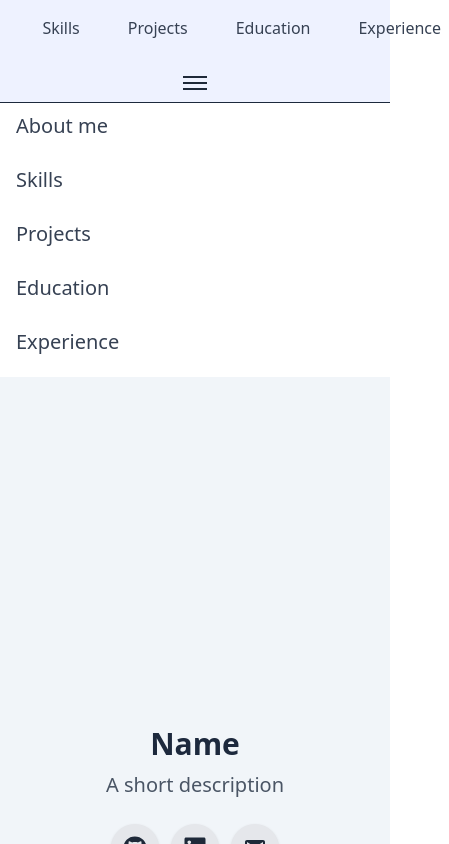
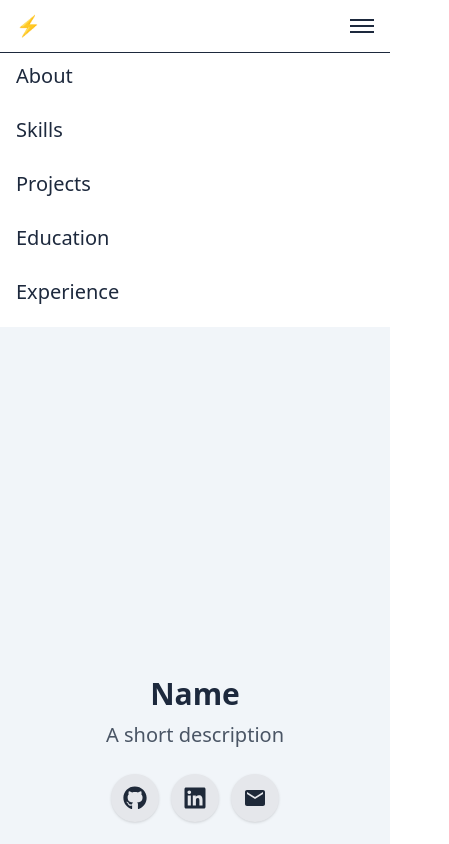
Before and after one commit to h0rs3fa11/portfolio, a React (Vite) app: page / in a window 390 px wide. Both pictures are taken after a click on the button "Toggle menu". Shown: the top 844 px of the page, 449 px wide, since content can reach past the window. Built offline with nearby package versions, Linux system fonts and the light colour scheme; a web font is replaced by a local one.

Commit message:
responsive header & footer

```diff
--- a/src/components/Footer.jsx
+++ b/src/components/Footer.jsx
@@ -1,8 +1,9 @@
 export default function Footer() {
   return (
-    <footer className="w-full py-6 mt-12 text-center bg-indigo-50 text-slate-800 text-sm border-t bg-indigo-50">
+    <footer className="w-full py-6 mt-12 text-center bg-indigo-50 text-slate-800 text-sm border-t bg-white break-words">
       <div>
-        © {new Date().getFullYear()} Qiuxuan Ma. Portfolio project. Built with React & Tailwind CSS.
+        © {new Date().getFullYear()} Qiuxuan Ma. Portfolio project. Built with
+        React & Tailwind CSS.
       </div>
     </footer>
   );
--- a/src/components/Header.jsx
+++ b/src/components/Header.jsx
@@ -1,52 +1,52 @@
 import { useState } from 'react';
 
 const navLinks = [
-  { name: 'About me', href: '#about' },
-  { name: 'Skills', href: '#skills' },
-  { name: 'Projects', href: '#projects' },
-  { name: 'Education', href: '#education' },
-  { name: 'Experience', href: '#experience' },
+  { name: "About", href: "#about" },
+  { name: "Skills", href: "#skills" },
+  { name: "Projects", href: "#projects" },
+  { name: "Education", href: "#education" },
+  { name: "Experience", href: "#experience" },
 ];
 
 export default function Header() {
   const [menuOpen, setMenuOpen] = useState(false);
 
   return (
-    <header className="w-full text-slate-800 bg-indigo-50 sticky top-0 z-20">
-      <div className="max-w-7xl w-full mx-auto flex flex-col items-center py-3 sm:px-8">
-        {/* Logo
-        <div className="font-bold text-xl mb-2">⚡</div> */}
-        {/* Nav */}
-        <nav className="w-full flex justify-center gap-8 text-base font-medium text-gray-700">
-          {navLinks.map(link => (
+    <header className="w-full bg-white text-slate-800 sticky top-0 z-20">
+      <div className="max-w-7xl w-full mx-auto flex items-center justify-between py-3 px-4 sm:px-8">
+        {/* Logo */}
+        <span className="font-bold text-xl">⚡</span>
+        {/* Desktop Nav */}
+        <nav className="hidden md:flex gap-8 text-base font-medium text-slate-800">
+          {navLinks.map((link) => (
             <a
               key={link.name}
               href={link.href}
-              className="px-2 py-1 transition-colors hover:text-black"
+              className="px-2 py-1 transition-colors hover:text-indigo-600"
             >
               {link.name}
             </a>
           ))}
         </nav>
-        {/* Mobile Hamburger */}
+        {/* Hamburger */}
         <button
-          className="md:hidden mt-2"
+          className="md:hidden"
           onClick={() => setMenuOpen(!menuOpen)}
           aria-label="Toggle menu"
         >
-          <span className="block w-6 h-0.5 bg-gray-800 mb-1"></span>
-          <span className="block w-6 h-0.5 bg-gray-800 mb-1"></span>
-          <span className="block w-6 h-0.5 bg-gray-800"></span>
+          <span className="block w-6 h-0.5 bg-slate-800 mb-1"></span>
+          <span className="block w-6 h-0.5 bg-slate-800 mb-1"></span>
+          <span className="block w-6 h-0.5 bg-slate-800"></span>
         </button>
       </div>
       {/* Mobile Menu */}
       {menuOpen && (
         <nav className="md:hidden px-4 pb-3 flex flex-col gap-2 bg-white border-t">
-          {navLinks.map(link => (
+          {navLinks.map((link) => (
             <a
               key={link.name}
               href={link.href}
-              className="py-2 text-gray-700 hover:text-black transition-colors"
+              className="py-2 text-slate-800 hover:text-indigo-600 transition-colors"
             >
               {link.name}
             </a>
```
